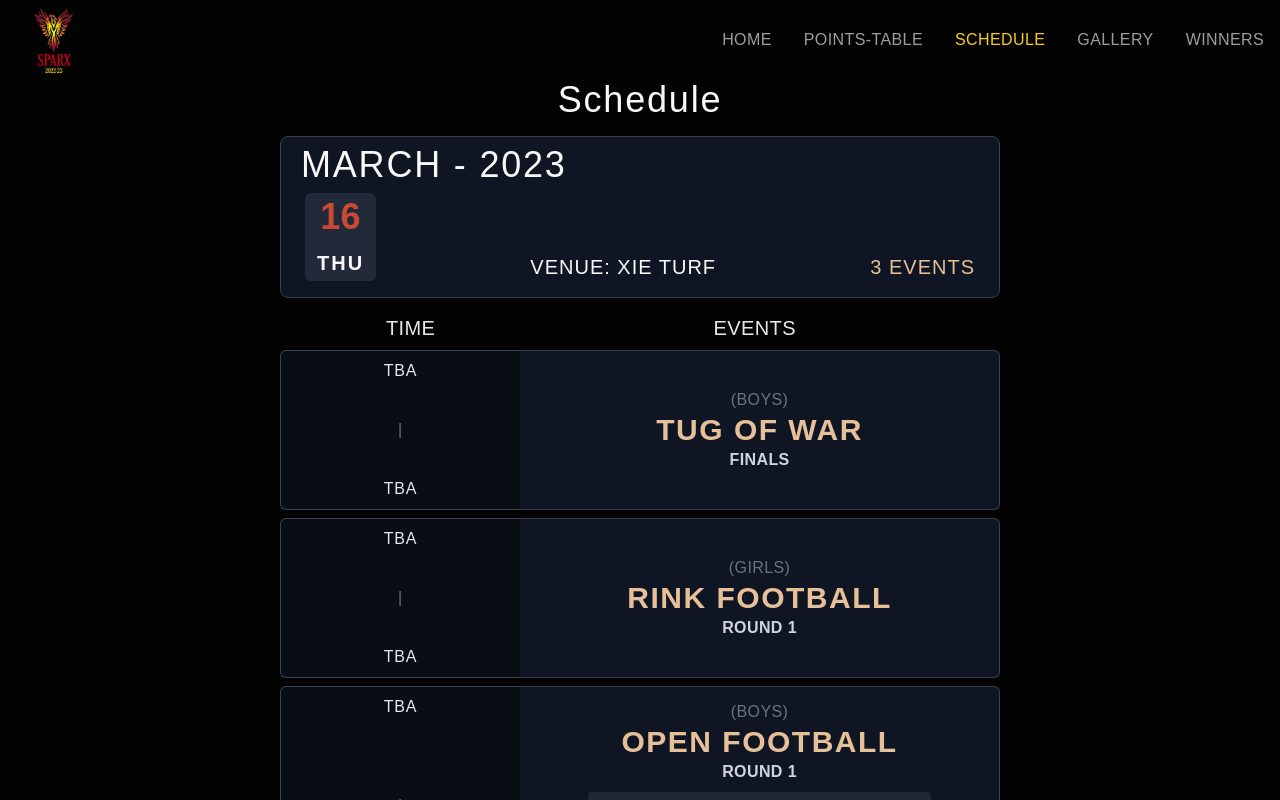
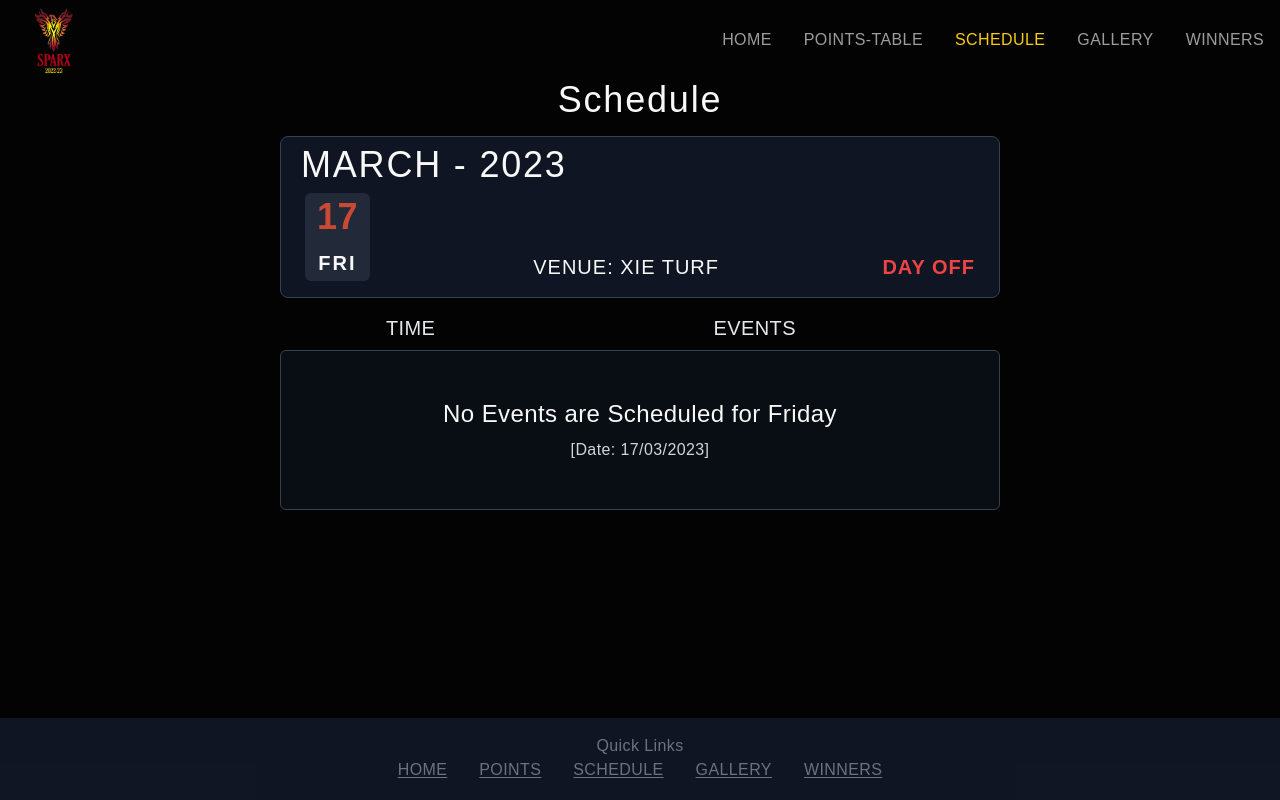
Before and after one commit to MrunalVaidya0715/sparx-website, a Next.js app in the folder sparx-web-app/: page /schedule in a window 1280 px wide. Shown: the top 800 px of the page. Built offline with nearby package versions, Linux system fonts and the light colour scheme.

Commit message:
Updated Schedule

```diff
--- /dev/null
+++ b/sparx-web-app/components/DayOff.jsx
@@ -0,0 +1,20 @@
+import React from 'react'
+
+const DayOff = () => {
+    return (
+        <>
+
+            <div className=' flex items-end justify-between px-0 w-full mb-2' >
+                <div className='flex px-4 items-center gap-2 flex-col justify-center bg-gray-900/50 rounded-md border-[1px] border-gray-700 w-full h-[10rem]'>
+                    <div>
+                        <p className=' text-lg lg:text-2xl'>No Events are Scheduled for Friday</p>
+                    </div>
+                    <div className=' text-gray-300'>[Date: 17/03/2023]</div>
+                </div>
+
+            </div>
+        </>
+    )
+}
+
+export default DayOff
--- a/sparx-web-app/src/events.js
+++ b/sparx-web-app/src/events.js
@@ -1,5 +1,5 @@
 export const Events = [
-   {
+   /*{
     id: 1,
     from: "TBA",
     to: "TBA",
@@ -47,6 +47,6 @@ export const Events = [
 
    },
 
-
+   */
 
 ]
--- a/sparx-web-app/src/pages/points.jsx
+++ b/sparx-web-app/src/pages/points.jsx
@@ -172,7 +172,7 @@ const points = () => {
                     2<span className=' text-red-500'>K</span>23
 
                 </h1>
-                <h2 className=' font-light'>Points Table (Day 3)</h2>
+                <h2 className=' font-light'>Points Table</h2>
                 <div className=' mt-4'>
                     <p className=' text-gray-500 text-sm'>[ Last updated on 15-03-2023 ]</p>
                 </div>
--- a/sparx-web-app/src/pages/schedule.jsx
+++ b/sparx-web-app/src/pages/schedule.jsx
@@ -1,3 +1,4 @@
+import DayOff from 'components/DayOff.jsx'
 import EventTable from 'components/EventTable'
 import React from 'react'
 import { Events } from '../events.js'
@@ -18,10 +19,10 @@ const schedule = () => {
 
               <div className='px-3 py-1 flex flex-col gap-3 justify-between items-center bg-gray-700/50 rounded-md'>
                 <div>
-                  <h2 className=' text-[#C84A35]'>16</h2>
+                  <h2 className=' text-[#C84A35]'>17</h2>
                 </div>
                 <div>
-                  <h3 className='text-sm lg:text-xl font-bold tracking-widest uppercase'>THU</h3>
+                  <h3 className='text-sm lg:text-xl font-bold tracking-widest uppercase'>Fri</h3>
 
                 </div>
               </div>
@@ -30,7 +31,7 @@ const schedule = () => {
 
               </div>
               <div>
-                <h3 className='text-sm lg:text-xl font-thin tracking-wider uppercase text-[#e6c098]'>{Events.length} events</h3>
+                <h3 className='text-sm lg:text-xl font-thin tracking-wider uppercase text-[#e6c098]'>{Events.length === 0 ? (<><p className=' text-red-500 font-bold'>Day Off</p></>): (<>{Events.length} events</>)}</h3>
               </div>
             </div>
 
@@ -58,6 +59,9 @@ const schedule = () => {
 
           <div className=' flex w-full flex-col mb-10'>
             {
+              Events.length === 0 ? (<><DayOff/></>) : (
+                <>
+                  {
                     Events.map((event, index) => {
                       return (
                         <>
@@ -66,6 +70,9 @@ const schedule = () => {
                         </>
                       )
                     })
+                  }
+                </>
+              )
             }
           </div>
 
```
Lines whose indentation alone changed are shown as unchanged.
